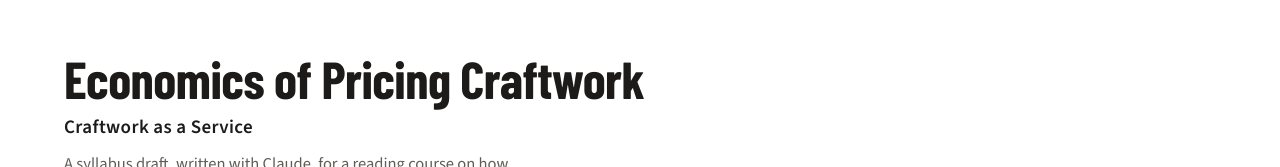
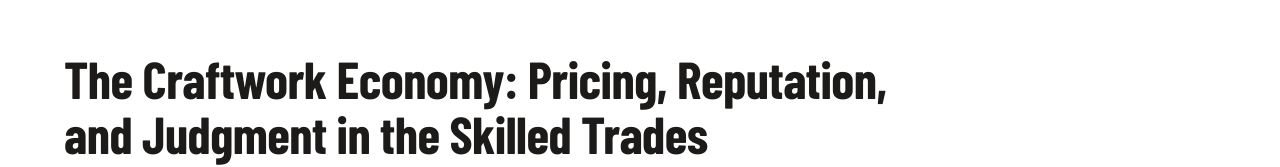
Before and after one commit to henrymjohnson/henrymjohnson.github.io, a plain HTML site: page syllabi/pricing-craftwork.html in a window 1280 px wide. Shown: the top 167 px of the page. Drawn offline with nearby package versions, Linux system fonts and the light colour scheme.

Commit message:
Pricing craftwork syllabus: titled The Craftwork Economy, as in APS; no tagline
Co-Authored-By: Claude Opus 5.5 <noreply@anthropic.com>

```diff
--- a/syllabi/pricing-craftwork.html
+++ b/syllabi/pricing-craftwork.html
@@ -3,7 +3,7 @@
 <head>
 <meta charset="utf-8">
 <meta name="viewport" content="width=device-width, initial-scale=1">
-<title>Economics of Pricing Craftwork - Syllabus Draft with Claude</title>
+<title>The Craftwork Economy: Pricing, Reputation, and Judgment in the Skilled Trades - Syllabus Draft with Claude</title>
 <meta name="description" content="A draft syllabus, written with Claude, for a reading course on how craftspeople price their work: four parts, eight units, 36 weeks of readings and podcasts.">
 <link rel="preconnect" href="https://fonts.googleapis.com">
 <link href="https://fonts.googleapis.com/css2?family=Barlow+Condensed:wght@600;700&family=Source+Sans+3:wght@400;600;700&display=swap" rel="stylesheet">
@@ -31,7 +31,6 @@ h3{font-size:24px;margin:0 0 12px}
 .wrap{max-width:1240px;margin:0 auto}
 .top{padding-bottom:20px}
 .toprow{display:flex;flex-wrap:wrap;gap:20px 40px;align-items:flex-end;justify-content:space-between}
-.tagline{margin:6px 0 0;font-size:19px;font-weight:600;letter-spacing:.02em}
 .sub{margin:10px 0 0;color:var(--mut);max-width:60ch}
 .jump{margin:12px 0 0;font-weight:600}
 .stats{display:flex;gap:28px;flex-wrap:wrap}
@@ -167,8 +166,7 @@ a.acc{color:var(--ink)}a.acc:hover{background:var(--soft)}
 <div class="wrap">
 <div class="toprow">
 <div>
-<h1>Economics of Pricing Craftwork</h1>
-<p class="tagline">Craftwork as a Service</p>
+<h1>The Craftwork Economy: Pricing, Reputation, and Judgment in the Skilled Trades</h1>
 <p class="sub">A syllabus draft, written with Claude, for a reading course on how craftspeople (paperhangers in particular) price their work: eight units in four parts over 36 weeks of reading, then a writing phase. Each week has required readings, and podcasts marked High (listen first) or Low (fine to skip). Tick what you finish and answer the questions as you go; it all stays in your own browser.</p>
 <p class="jump"><a href="#readings">Link to Readings: the books to buy and when, and every reading by author</a></p>
 </div>
```
